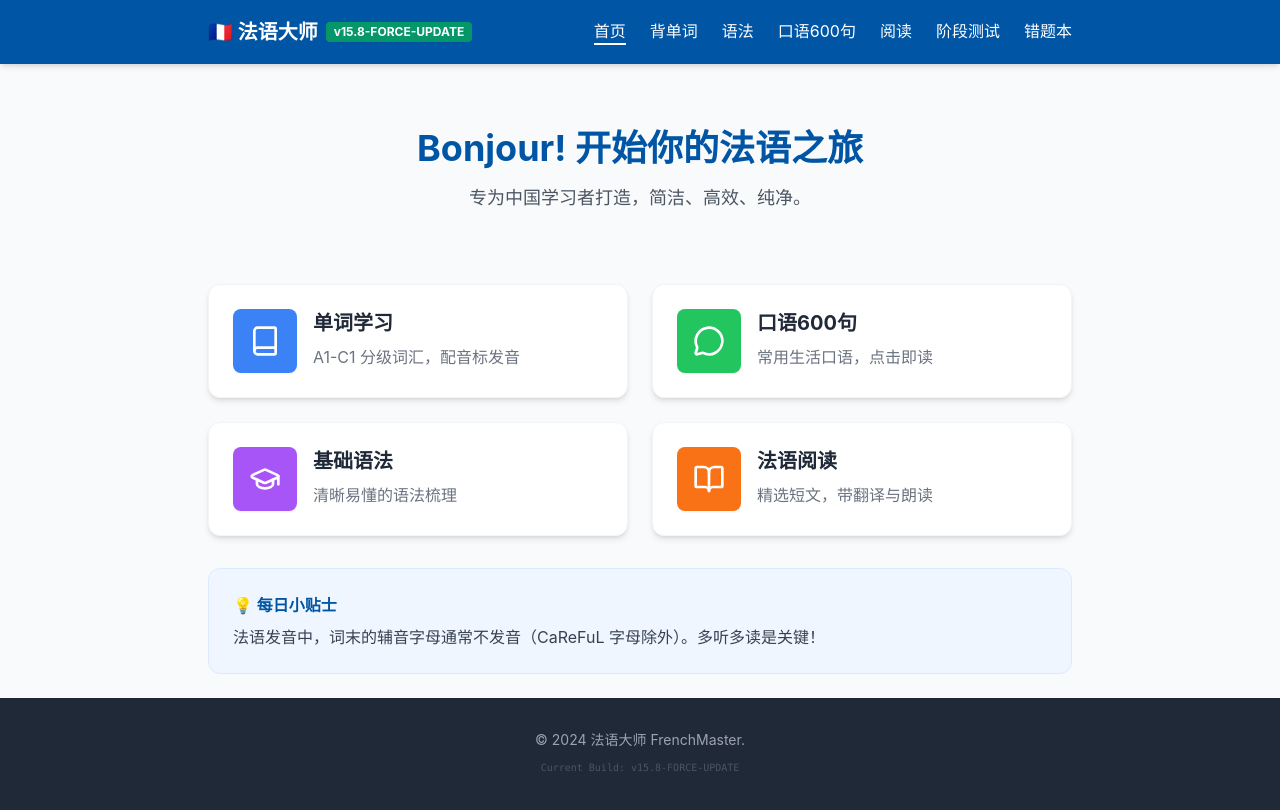
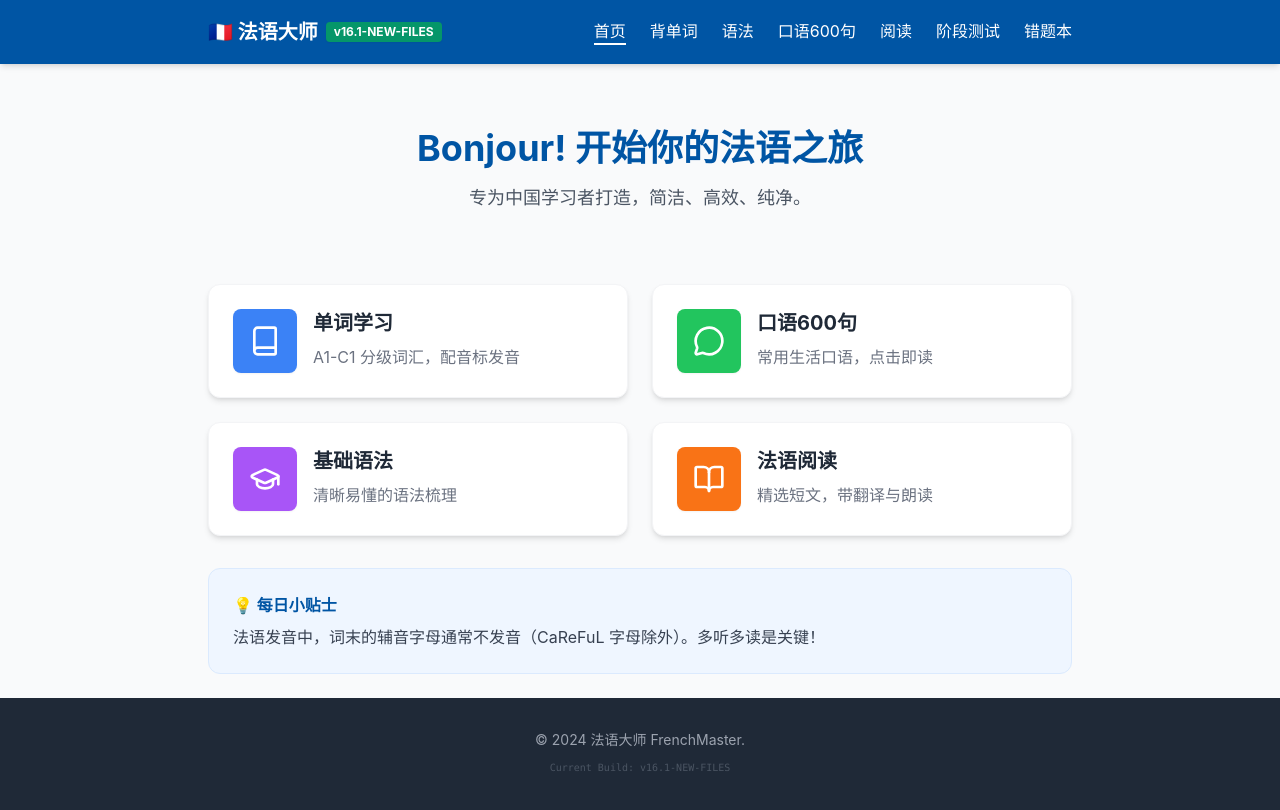
Before and after one commit to clairewang0620-netizen/French, a React (Vite) app: page /grammar in a window 1280 px wide. Built offline with nearby package versions, Linux system fonts and the light colour scheme.

Commit message:
feat: Update version and fix file imports
Updates the application version to v16.1 and resolves import paths for various pages and components. This change ensures correct file referencing and builds.

```diff
--- a/index.html
+++ b/index.html
@@ -5,15 +5,15 @@
     <meta charset="UTF-8" />
     <meta name="viewport" content="width=device-width, initial-scale=1.0, maximum-scale=1.0, user-scalable=no" />
 
-    <!-- Build Timestamp: v16.0-RENAME-FILES -->
-    <meta name="build-version" content="v16.0-RENAME-FILES" />
+    <!-- Build Timestamp: v16.1-NEW-FILES -->
+    <meta name="build-version" content="v16.1-NEW-FILES" />
 
     <!-- 强制禁止缓存 (Browser Level) -->
     <meta http-equiv="Cache-Control" content="no-cache, no-store, must-revalidate" />
     <meta http-equiv="Pragma" content="no-cache" />
     <meta http-equiv="Expires" content="0" />
 
-    <title>法语大师 | French Master v16.0</title>
+    <title>法语大师 | French Master v16.1</title>
     <meta name="description" content="零基础法语学习助手" />
     <!-- Tailwind CSS -->
     <script src="https://cdn.tailwindcss.com"></script>
--- a/src/components/Layout.tsx
+++ b/src/components/Layout.tsx
@@ -1,5 +1,5 @@
 
-/* FrenchMaster Layout - Version Update */
+/* Fix: 2025-12-14 06:10 - Layout Version */
 import React, { useState } from 'react';
 import { Link, useLocation } from 'react-router-dom';
 import { Menu, X, Book, MessageCircle, GraduationCap, AlertTriangle, BookOpen, Home } from 'lucide-react';
@@ -8,8 +8,7 @@ interface LayoutProps {
   children: React.ReactNode;
 }
 
-// 🚀 v15.8 FINAL FORCE - Standardized all data files
-const DEPLOY_VERSION = "v15.8-FORCE-UPDATE";
+const DEPLOY_VERSION = "v16.1-NEW-FILES";
 
 const Layout: React.FC<LayoutProps> = ({ children }) => {
   const location = useLocation();
--- a/src/pages/Flashcard.tsx
+++ b/src/pages/Flashcard.tsx
@@ -1,5 +1,5 @@
 
-/* FrenchMaster Flashcard - Fixed Import */
+/* Fix: 2025-12-14 06:10 - Correct Import */
 import React from 'react';
 import { useParams, useNavigate } from 'react-router-dom';
 import { VOCABULARY_DATA } from '../data/vocabulary';
--- a/src/pages/GrammarList.tsx
+++ b/src/pages/GrammarList.tsx
@@ -1,5 +1,5 @@
 
-/* FrenchMaster GrammarList - Fixed Import */
+/* Fix: 2025-12-14 06:10 - Correct Import */
 import React, { useState } from 'react';
 import { Level } from '../types';
 import { GRAMMAR_DATA } from '../data/grammar';
--- a/src/pages/Landing.tsx
+++ b/src/pages/Landing.tsx
@@ -1,5 +1,5 @@
 
-/* FrenchMaster Landing Page - v16.0 */
+/* Fix: 2025-12-14 06:10 - Landing Page */
 import React from 'react';
 import { Link } from 'react-router-dom';
 import { Book, MessageCircle, GraduationCap, BookOpen } from 'lucide-react';
--- a/src/pages/PhrasesList.tsx
+++ b/src/pages/PhrasesList.tsx
@@ -1,5 +1,5 @@
 
-/* FrenchMaster PhrasesList - Fixed Import */
+/* Fix: 2025-12-14 06:10 - Correct Import */
 import React from 'react';
 import AudioButton from '../components/AudioButton';
 import { PHRASES_DATA } from '../data/phrases';
--- a/src/pages/QuizIndex.tsx
+++ b/src/pages/QuizIndex.tsx
@@ -1,5 +1,5 @@
 
-/* FrenchMaster Quiz Index - v16.0 */
+/* Fix: 2025-12-14 06:10 - Quiz Index */
 import React from 'react';
 import { Link } from 'react-router-dom';
 import { Level } from '../types';
--- a/src/pages/QuizSession.tsx
+++ b/src/pages/QuizSession.tsx
@@ -1,5 +1,5 @@
 
-/* FrenchMaster Quiz Session - v16.0 */
+/* Fix: 2025-12-14 06:10 - Quiz Session */
 import React, { useState } from 'react';
 import { useParams, useNavigate } from 'react-router-dom';
 import { QUIZ_DATA } from '../data/quizzes';
--- a/src/pages/VocabularyList.tsx
+++ b/src/pages/VocabularyList.tsx
@@ -1,5 +1,5 @@
 
-/* FrenchMaster VocabularyList - Fixed Import */
+/* Fix: 2025-12-14 06:10 - Correct Import */
 import React, { useState } from 'react';
 import { Link } from 'react-router-dom';
 import { VOCABULARY_DATA } from '../data/vocabulary';
```
Also changed, not shown: src/App.tsx (+5 -5 lines).
